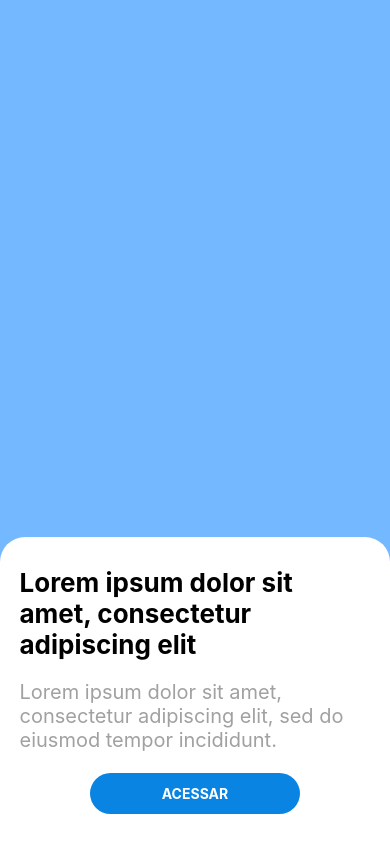
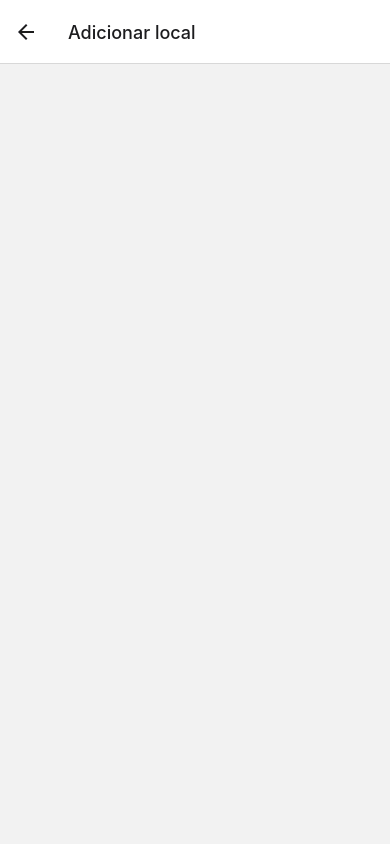
Before and after one commit to arthur-asilva/acessimodi, a React Native app: screen /AddLocation in a window 390 px wide. Built offline with nearby package versions, Linux system fonts and the light colour scheme; grey boxes are pictures that could not be loaded.

Commit message:
finish welcome template and add location module

```diff
--- /dev/null
+++ b/src/components/AddLocation/index.js
@@ -0,0 +1,8 @@
+import React from "react"
+import { View } from "react-native"
+
+export default function AddLocation(){
+    return(
+        <View />
+    )
+}
--- a/src/components/Welcome/index.js
+++ b/src/components/Welcome/index.js
@@ -2,19 +2,23 @@ import React from "react";
 import { View, Text, StyleSheet, Image, TouchableOpacity } from "react-native";
 import * as Animatable from "react-native-animatable"
 import main from "../Styles"
+import { useNavigation } from "@react-navigation/native"
 
 export default function Welcome() {
+
+  const navigation = useNavigation()
+
   return (
     <View style={main.container}>
         <View style={style.logoContainer}>
           <Animatable.Image animation="flipInY" source={require("../../../assets/welcome-logo.png")} resizeMode="contain" style={{width: '100%'}} />
         </View>
-        <Animatable.View animation="fadeInUp" style={main.contentContainer}>
+        <Animatable.View animation="fadeInUp" delay={600} style={main.contentContainer}>
           <Text style={main.contentTitle}>Lorem ipsum dolor sit amet, consectetur adipiscing elit</Text>
           <Text style={main.contentDescription}>
             Lorem ipsum dolor sit amet, consectetur adipiscing elit, sed do eiusmod tempor incididunt.
           </Text>
-          <TouchableOpacity style={main.contentButton}>
+          <TouchableOpacity style={main.contentButton} onPress={ () => navigation.navigate('AddLocation')}>
             <Text style={main.contentButtonText}>ACESSAR</Text>
           </TouchableOpacity>
         </Animatable.View>
--- a/src/routes/index.js
+++ b/src/routes/index.js
@@ -1,4 +1,5 @@
 import { createNativeStackNavigator } from "@react-navigation/native-stack"
+import AddLocation from "../components/AddLocation"
 import Welcome from "../components/Welcome"
 
 const Stack = createNativeStackNavigator()
@@ -7,6 +8,7 @@ export default function Routes(){
   return(
     <Stack.Navigator>
       <Stack.Screen name="Welcome" component={Welcome} options={{headerShown: false}}/>
+      <Stack.Screen name="AddLocation" component={AddLocation} options={{ title: 'Adicionar local' }}/>
     </Stack.Navigator>
   )
 }
```
